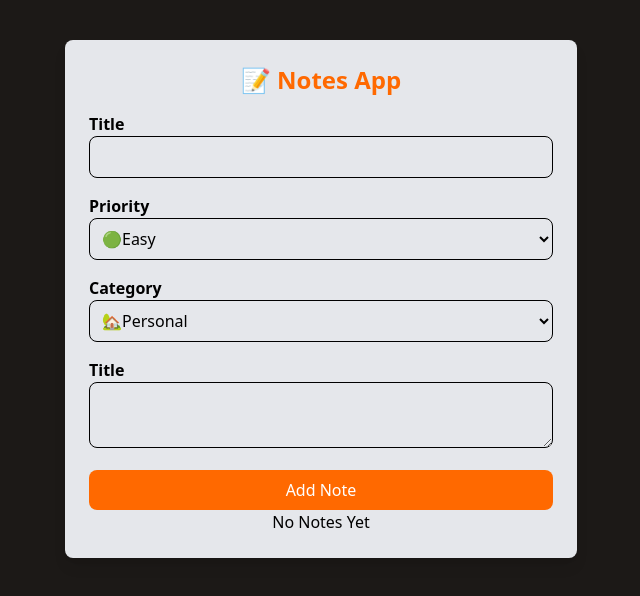
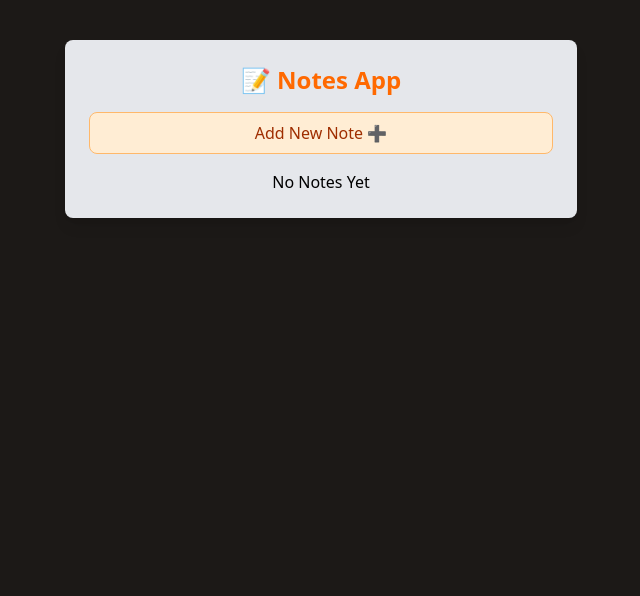
Before and after one commit to analeao-dev/notes-app, a React (Vite) app in the folder notes-app/: page / in a window 1280 px wide. Shown: the top 596 px of the page, without its empty margins (319-959 px from the left). Built offline with nearby package versions, Linux system fonts and the light colour scheme.

Commit message:
hide FormNote component

```diff
--- a/notes-app/src/components/NoteForm.tsx
+++ b/notes-app/src/components/NoteForm.tsx
@@ -14,6 +14,7 @@ type NoteType = {
 };
 
 const NoteForm = ({ notes, setNotes }: NoteFormProps) => {
+    const [isFormVisible, setIsFormVisible] = useState(false);
     const [formData, setFormData] = useState<NoteType>({
         id: Date.now(),
         title: '',
@@ -52,6 +53,11 @@ const NoteForm = ({ notes, setNotes }: NoteFormProps) => {
     }
 
     return (
+        <>
+            <button onClick={() => setIsFormVisible(!isFormVisible)} className="w-full bg-orange-100 border border-orange-300 text-orange-800 py-2 rounded-lg cursor-pointer hover:bg-orange-200 hover:border-orange-300 transition mb-4">
+                {isFormVisible ? 'Hide Form ✖️' : 'Add New Note ➕'}
+            </button>
+            {isFormVisible && (
                 <form onSubmit={handleSubmit}>
                     <div className="mb-4">
                         <label htmlFor="title" className="block font-semibold">
@@ -96,6 +102,9 @@ const NoteForm = ({ notes, setNotes }: NoteFormProps) => {
                     </div>
                     <button className="w-full bg-orange-500 text-white py-2 rounded-lg cursor-pointer hover:bg-purple-600">Add Note</button>
                 </form>
+            )}
+
+        </>
     )
 }
 
```
Lines whose indentation alone changed are shown as unchanged.
